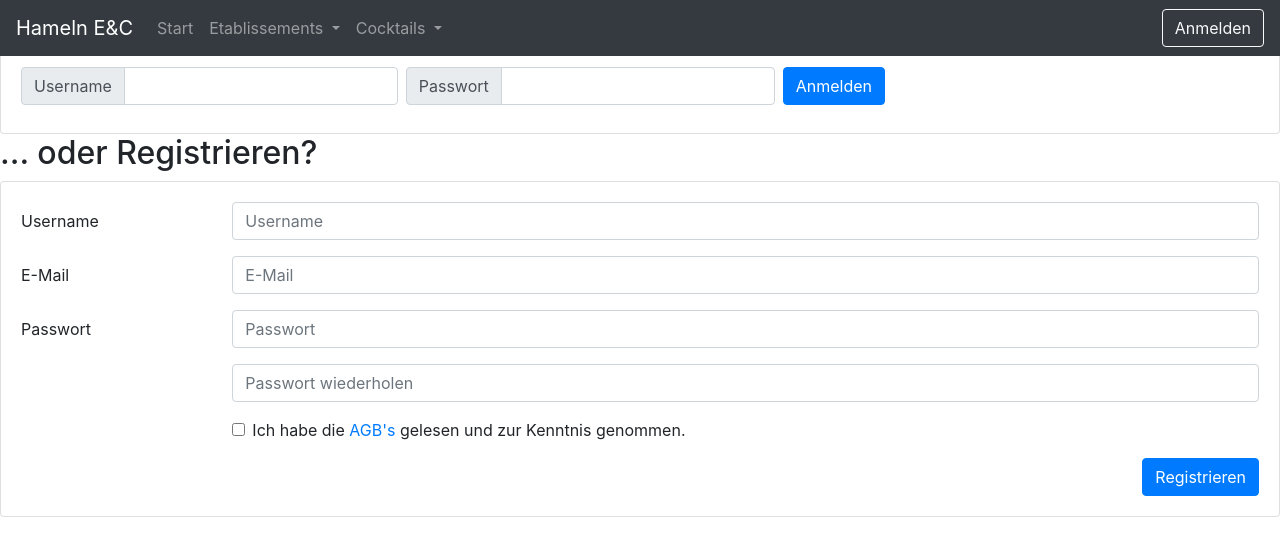
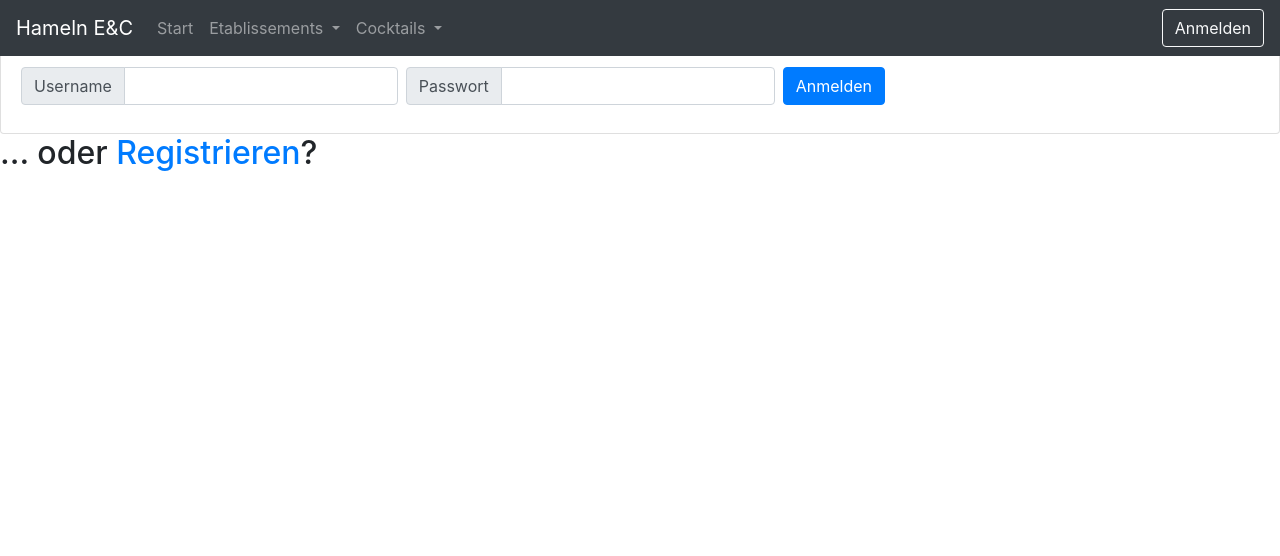
Before and after one commit to FLXez/dbprog, a PHP site: page /signin.php in a window 1280 px wide. Shown: the top 556 px of the page. Run offline with PHP 8.4, Linux system fonts and the light colour scheme.

Commit message:
Signin done!

```diff
--- a/site/main/signin.php
+++ b/site/main/signin.php
@@ -49,9 +49,11 @@
             </div>
         </nav>
     </header>
-    <h2 class="register-divider">Anmelden...</h2>
-    <div class="card" style="">
-        <div class="card-body" style="">
+    <div id="formswitch" class="panel-group">
+        <h2 class="register-divider"><a class="panel-group" id="loginOpener" data-toggle="collapse" href="#loginForm" aria-expanded="true" aria-controls="loginForm">
+                Anmelden</a>...</h2>
+        <div id="loginForm" class="collapse show" aria-labelledby="loginOpener" data-parent="#formswitch">
+            <div class="card card-body">
                 <form class="form-inline form-center">
 
                     <div class="input-group mb-2 mr-sm-2">
@@ -73,55 +75,60 @@
             </div>
         </div>
         <!--- Hier Registrieren -->
-    <h2 class="register-divider">... oder Registrieren?</h2>
-    <div class="card" style="">
-        <div class="card-body" style="">
-            <form style="">
-                <div class="form-group row">
+        <h2 class="register-divider">... oder <a class="panel-group" id="registerOpener" data-toggle="collapse" href="#registerForm" aria-expanded="false" aria-controls="registerForm">
+                Registrieren</a>?</h2>
+        <div id="registerForm" class="collapse" aria-labelledby="loginOpener" data-parent="#formswitch">
+            <div class="card card-body">
+                <form class="container">
+                    <div class="form-group row justify-content-md-center">
                         <label for="registerUsername" class="col-sm-2 col-form-label">Username</label>
-                    <div class="col-sm-10">
-                        <input type="text" class="form-control" id="registerUsername" placeholder="Username">
+                        <div class="col-sm-6">
+                            <input type="text" class="form-control" id="registerUsername" placeholder="Username"s>
                         </div>
                     </div>
-                <div class="form-group row">
+                    <div class="form-group row justify-content-md-center">
                         <label for="registerEmail" class="col-sm-2 col-form-label">E-Mail</label>
-                    <div class="col-sm-10">
+                        <div class="col-sm-6">
                             <input type="email" class="form-control" id="registerEmail" placeholder="E-Mail">
                         </div>
                     </div>
-                <div class="form-group row">
+                    <div class="form-group row justify-content-md-center">
                         <label for="registerPasswort" class="col-sm-2 col-form-label">Passwort</label>
-                    <div class="col-sm-10">
+                        <div class="col-sm-6">
                             <input type="password" class="form-control" id="registerPasswort" placeholder="Passwort">
                         </div>
                     </div>
-                <div class="form-group row">
+                    <div class="form-group row justify-content-md-center">
                         <!--- Weil Platz sonst kaputt -->
                         <label for="registerPasswortConfirm" class="col-sm-2 col-form-label"></label>
-                    <div class="col-sm-10">
+                        <div class="col-sm-6">
                             <input type="password" class="form-control" id="registerPasswortConfirm" placeholder="Passwort wiederholen">
                         </div>
                     </div>
-                <div class="form-group row">
+                    <div class="form-group row justify-content-md-center">
                         <div class="col-sm-2"></div>
-                    <div class="col-sm-10">
+                        <div class="col-sm-6">
                             <div class="form-check">
                                 <input class="form-check-input" type="checkbox" id="gridCheck1">
-                            <label class="form-check-label" for="gridCheck1">
+                                <label class="form-check-label " for="gridCheck1">
                                     Ich habe die <a href="">AGB's</a> gelesen und zur Kenntnis genommen.
                                 </label>
                             </div>
                         </div>
                     </div>
-                <div class="row justify-content-end">
-                    <div class="col-auto">
+                    <div class="form-group row justify-content-md-center">
+                    <div class="col-sm-2"></div>
+                        <div class="col-sm-6">
                             <button type="submit" class="btn btn-primary">Registrieren</button>
                         </div>
                     </div>
                 </form>
             </div>
         </div>
-
+    </div>
+    <script src="https://code.jquery.com/jquery-3.3.1.slim.min.js" integrity="sha384-q8i/X+965DzO0rT7abK41JStQIAqVgRVzpbzo5smXKp4YfRvH+8abtTE1Pi6jizo" crossorigin="anonymous"></script>
+    <script src="https://cdnjs.cloudflare.com/ajax/libs/popper.js/1.14.7/umd/popper.min.js" integrity="sha384-UO2eT0CpHqdSJQ6hJty5KVphtPhzWj9WO1clHTMGa3JDZwrnQq4sF86dIHNDz0W1" crossorigin="anonymous"></script>
+    <script src="https://stackpath.bootstrapcdn.com/bootstrap/4.3.1/js/bootstrap.min.js" integrity="sha384-JjSmVgyd0p3pXB1rRibZUAYoIIy6OrQ6VrjIEaFf/nJGzIxFDsf4x0xIM+B07jRM" crossorigin="anonymous"></script>
 </body>
 
 </html>
```
Also changed, not shown: css/signin.css (+5 -2 lines). Lines whose indentation alone changed are shown as unchanged.
